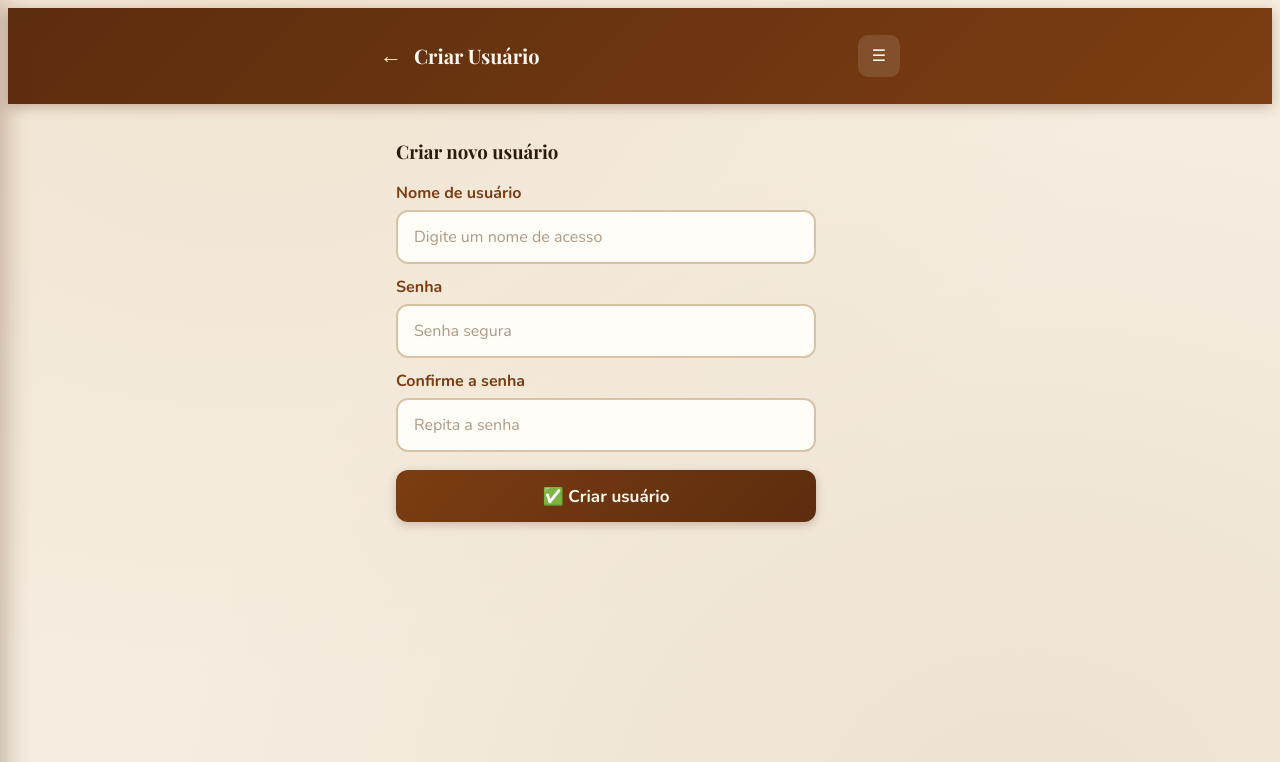
After one commit to Lorena110507/Extensao_universitaria, a Flask app: page /usuarios/novo in a window 1280 px wide. The commit adds this page. Shown: the top 762 px of the page. Run offline with Flask 3, Linux system fonts and the light colour scheme; the visitor is signed in with stand-in values (Sample User, id 1).

Commit message:
aba de criar usuario

```diff
--- a/app.py
+++ b/app.py
@@ -408,6 +408,91 @@ def logout():
     session.pop("user_id", None)
     flash("Desconectado.")
     return redirect(url_for("login"))
+
+
+# ── Usuários (admin) ──────────────────────────────────────────────────────────
+@app.route("/usuarios")
+def usuarios():
+    usuarios = carregar_usuarios()
+    return render_template("usuarios.html", usuarios=usuarios)
+
+
+@app.route("/usuarios/novo", methods=["GET", "POST"])
+def usuarios_novo():
+    if request.method == "POST":
+        username = request.form.get("username", "").strip()
+        password = request.form.get("password", "")
+        password2 = request.form.get("password2", "")
+
+        if not username or not password:
+            flash("Nome de usuário e senha são obrigatórios.")
+            return redirect(url_for('usuarios_novo'))
+        if password != password2:
+            flash("As senhas não conferem.")
+            return redirect(url_for('usuarios_novo'))
+        exists = encontrar_usuario_por_username(username)
+        if exists:
+            flash("Já existe um usuário com este nome.")
+            return redirect(url_for('usuarios_novo'))
+
+        now = datetime.now().isoformat()
+        uid = str(uuid.uuid4())
+        password_hash = generate_password_hash(password)
+
+        if USE_SQLITE:
+            init_db()
+            conn = sqlite3.connect(DB_PATH)
+            cur = conn.cursor()
+            try:
+                cur.execute("INSERT INTO usuarios (id,username,password_hash,created_at) VALUES (?,?,?,?)", (uid, username, password_hash, now))
+                conn.commit()
+            except Exception as e:
+                conn.rollback()
+                flash('Erro ao criar usuário: ' + str(e))
+                return redirect(url_for('usuarios_novo'))
+            finally:
+                conn.close()
+        else:
+            usuarios = carregar_usuarios()
+            usuarios.append({
+                'id': uid,
+                'username': username,
+                'password_hash': password_hash,
+                'created_at': now,
+            })
+            salvar_usuarios(usuarios)
+
+        flash('Usuário criado com sucesso.')
+        return redirect(url_for('usuarios'))
+
+    return render_template('usuario_form.html')
+
+
+@app.route('/usuarios/<user_id>/excluir', methods=['POST'])
+def usuarios_excluir(user_id):
+    # Prevent removing the last user accidentally
+    usuarios = carregar_usuarios()
+    if len(usuarios) <= 1:
+        flash('Não é possível remover o último usuário.')
+        return redirect(url_for('usuarios'))
+
+    if USE_SQLITE:
+        init_db()
+        conn = sqlite3.connect(DB_PATH)
+        cur = conn.cursor()
+        try:
+            cur.execute('DELETE FROM usuarios WHERE id=?', (user_id,))
+            conn.commit()
+        except Exception:
+            conn.rollback()
+        finally:
+            conn.close()
+    else:
+        usuarios = [u for u in usuarios if u.get('id') != user_id]
+        salvar_usuarios(usuarios)
+
+    flash('Usuário removido.')
+    return redirect(url_for('usuarios'))
 
 
 # ── Materiais (estoque) ───────────────────────────────────────────────────────
--- a/templates/base.html
+++ b/templates/base.html
@@ -46,6 +46,7 @@
       <a class="drawer-link {{ 'active' if request.path.startswith('/sobras') }}" href="{{ url_for('sobras') }}"><span class="ic">♻️</span> Sobras e Reaproveitamento</a>
       <a class="drawer-link {{ 'active' if request.path.startswith('/financeiro') }}" href="{{ url_for('financeiro') }}"><span class="ic">💰</span> Financeiro</a>
       <a class="drawer-link {{ 'active' if request.path.startswith('/alertas') }}" href="{{ url_for('alertas') }}"><span class="ic">📊</span> Alertas e Relatórios</a>
+      <a class="drawer-link {{ 'active' if request.path.startswith('/usuarios') }}" href="{{ url_for('usuarios') }}"><span class="ic">👥</span> Usuários</a>
     </nav>
     <div class="drawer-footer">
       <div class="ornament">✦ ✦ ✦</div>
--- /dev/null
+++ b/templates/usuario_form.html
@@ -0,0 +1,22 @@
+{% extends "base.html" %}
+{% set titulo_pagina = "Criar Usuário" %}
+{% block conteudo %}
+
+<h3 class="font-serif">Criar novo usuário</h3>
+<form method="post" style="margin-top:12px; max-width:420px;">
+  <div style="margin-bottom:12px;">
+    <label style="display:block; font-weight:700; color:var(--primary); margin-bottom:6px;">Nome de usuário</label>
+    <input name="username" required class="input-vintage" placeholder="Digite um nome de acesso">
+  </div>
+  <div style="margin-bottom:12px;">
+    <label style="display:block; font-weight:700; color:var(--primary); margin-bottom:6px;">Senha</label>
+    <input name="password" type="password" required class="input-vintage" placeholder="Senha segura">
+  </div>
+  <div style="margin-bottom:18px;">
+    <label style="display:block; font-weight:700; color:var(--primary); margin-bottom:6px;">Confirme a senha</label>
+    <input name="password2" type="password" required class="input-vintage" placeholder="Repita a senha">
+  </div>
+  <button type="submit" class="btn-primary">✅ Criar usuário</button>
+</form>
+
+{% endblock %}
```
Also changed, not shown: templates/usuarios.html (added, +30 -0 lines), tests/test_user_routes.py (added, +45 -0 lines).
